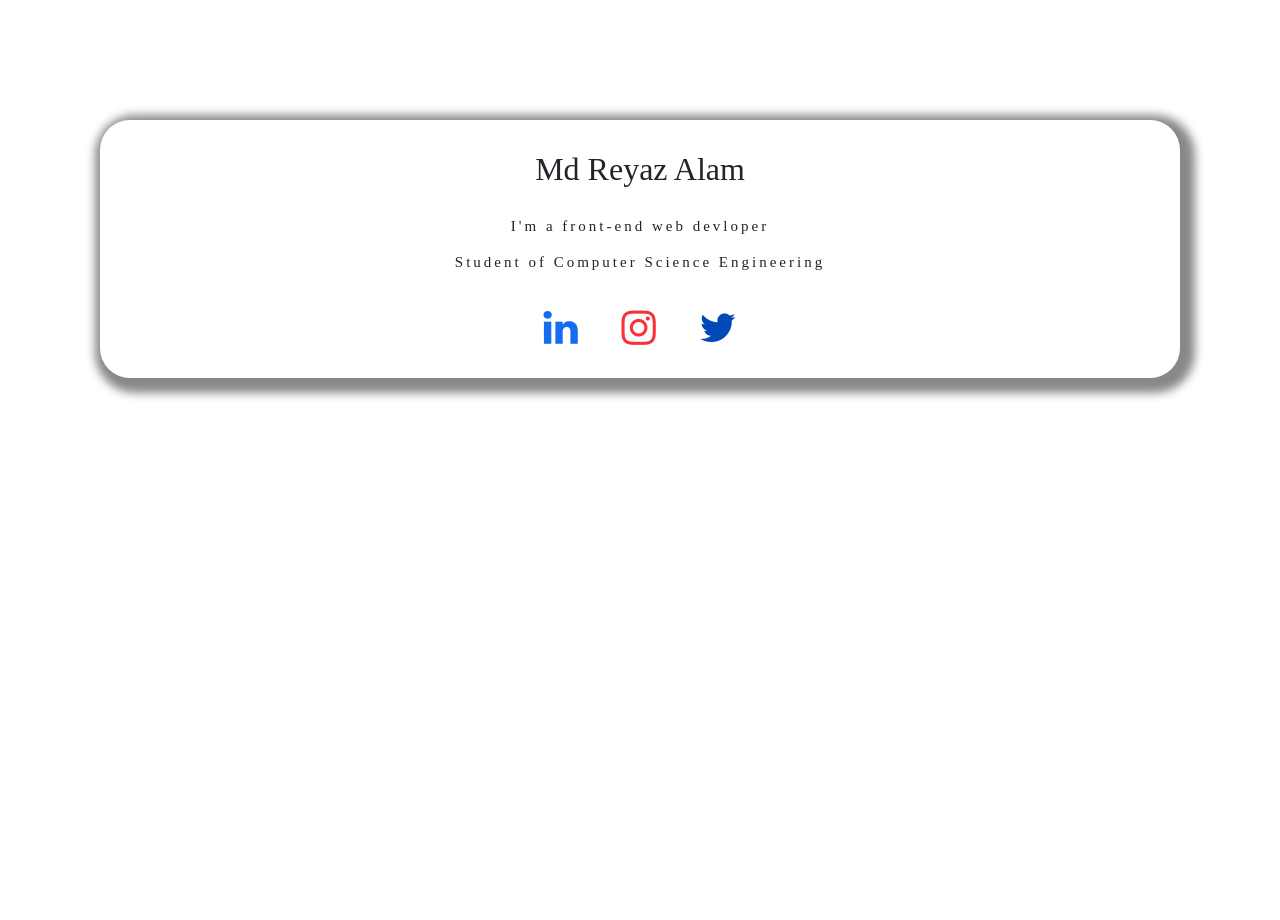
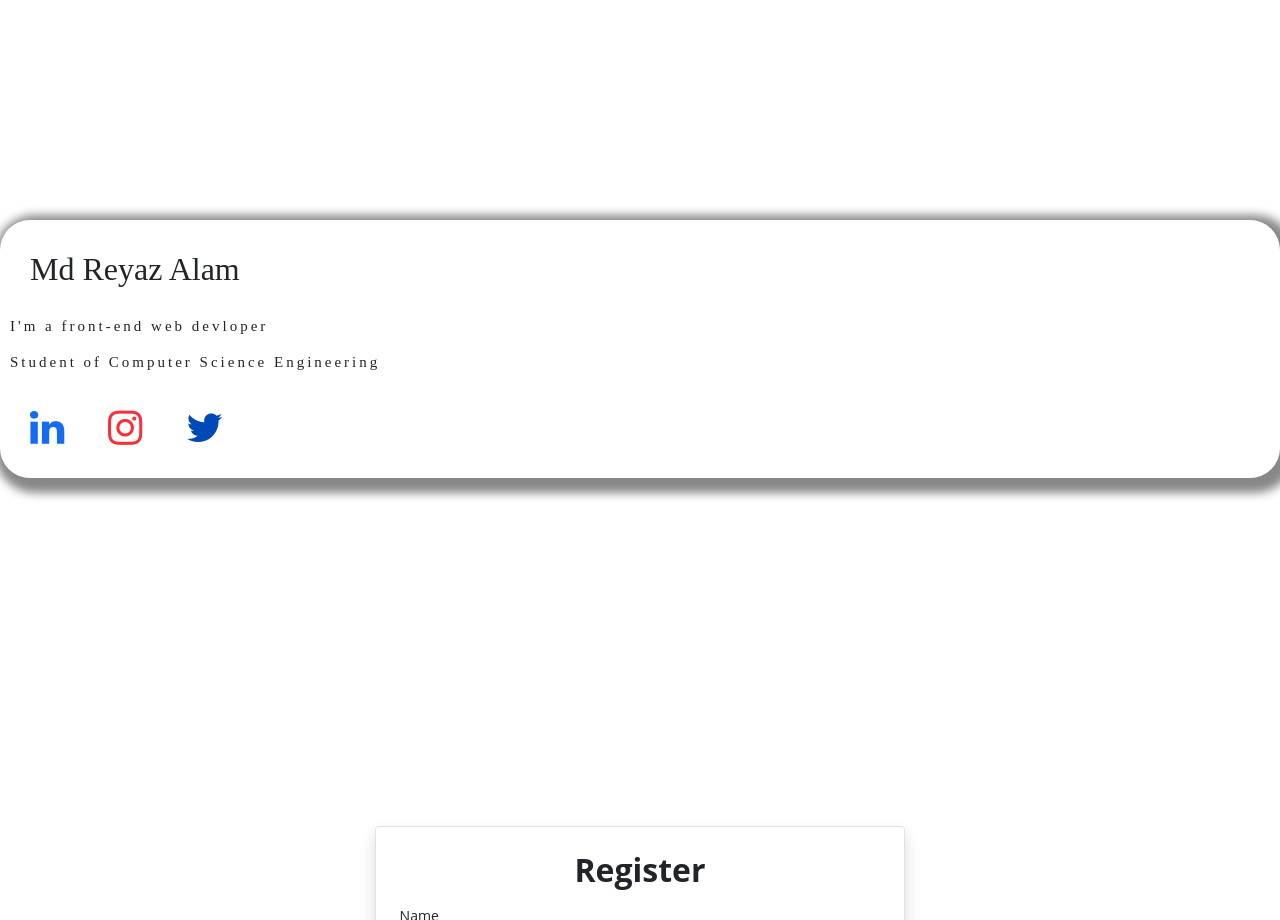
Before and after one commit to reyaz-mra/MusicPlayer, a plain HTML site: page index.html in a window 1280 px wide. Shown: the part 880-1800 px from the top of the page. Drawn offline with nearby package versions, Linux system fonts and the light colour scheme.

Commit message:
Update style.css

```diff
--- a/style.css
+++ b/style.css
@@ -177,21 +177,14 @@
     /* navbar css for mobile end */
   }
   /* mobile breakpoint end */
-  .about{
 
-    display:flex;
-    flex-direction:column;
-    justify-content:center;
-    text-align:center;
-    margin: 200px 100px;
-    margin-bottom: 500px;
-
-}
 .content-a{
 
     padding: 10px;
     box-shadow: 5px 5px 10px 10px #888888;
     border-radius: 30px;
+    margin-top:300px;
+    margin-bottom:300px;
 
 }
 .about p{
```
